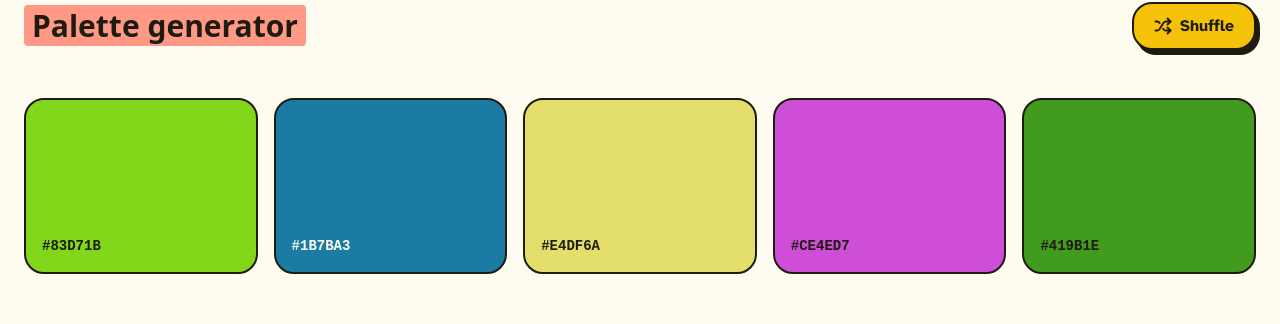
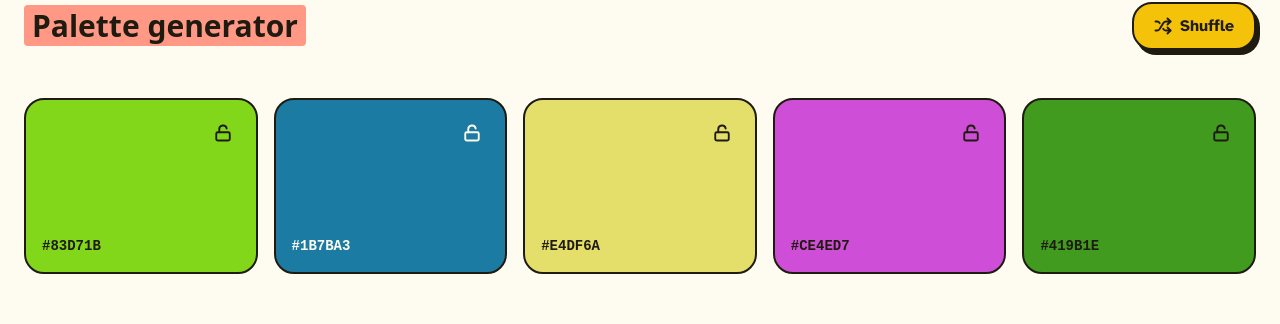
Before and after one commit to camilamarendazzo/ui-shelf, a React (Vite) app: page /palette-generator in a window 1280 px wide. Shown: the part 115-439 px from the top of the page. Built offline with nearby package versions, Linux system fonts and the light colour scheme.

Commit message:
feat: lock swatches

```diff
--- a/src/index.css
+++ b/src/index.css
@@ -41,6 +41,10 @@ Components like Chip read tokens at runtime via var().
     color: var(--color-ink);
   }
 
+  button {
+    cursor: pointer;
+  }
+
   :focus-visible {
     outline: 2px solid var(--color-brand-deep);
     outline-offset: 2px;
--- a/src/tools/palette-generator/PaletteGenerator.tsx
+++ b/src/tools/palette-generator/PaletteGenerator.tsx
@@ -6,7 +6,7 @@ import { usePalette } from "./usePalette";
 const accent = tools.find((tool) => tool.name === "Palette generator")?.color;
 
 function PaletteGenerator() {
-  const { palette, randomize } = usePalette();
+  const { palette, randomize, toggleLock } = usePalette();
 
   return (
     <section className="space-y-12">
@@ -29,7 +29,11 @@ function PaletteGenerator() {
       <ul className="grid grid-cols-2 gap-4 sm:grid-cols-3 lg:grid-cols-5">
         {palette.map((swatch, i) => (
           <li key={i}>
-            <Swatch rgb={swatch.rgb} />
+            <Swatch
+              rgb={swatch.rgb}
+              locked={swatch.locked}
+              onToggleLock={() => toggleLock(i)}
+            />
           </li>
         ))}
       </ul>
--- a/src/tools/palette-generator/components/Swatch.tsx
+++ b/src/tools/palette-generator/components/Swatch.tsx
@@ -1,20 +1,36 @@
+import { Lock, Unlock } from "lucide-react";
 import { formatHex, relativeLuminance } from "../../../lib/color";
 import type { Rgb } from "../../../lib/color";
 
-function Swatch({ rgb }: { rgb: Rgb }) {
+function Swatch({
+  rgb,
+  locked,
+  onToggleLock,
+}: {
+  rgb: Rgb;
+  locked: boolean;
+  onToggleLock: () => void;
+}) {
   const hex = formatHex(rgb);
   const onLightColor = relativeLuminance(rgb) > 0.2;
+  const contentColor = onLightColor ? "text-ink" : "text-paper";
+  const LockIcon = locked ? Lock : Unlock;
 
   return (
     <div
-      className="flex min-h-44 flex-col justify-end rounded-card border-2 border-ink p-4"
+      className="flex min-h-44 flex-col justify-between rounded-card border-2 border-ink p-4"
       style={{ backgroundColor: hex }}
     >
-      <span
-        className={`font-mono text-sm font-bold uppercase ${
-          onLightColor ? "text-ink" : "text-paper"
-        }`}
+      <button
+        type="button"
+        onClick={onToggleLock}
+        aria-pressed={locked}
+        aria-label={`Lock ${hex}`}
+        className={`self-end rounded-full p-2 transition hover:bg-ink/10 focus-visible:bg-ink/10 ${contentColor}`}
       >
+        <LockIcon aria-hidden="true" size={18} strokeWidth={2.5} />
+      </button>
+      <span className={`font-mono text-sm font-bold uppercase ${contentColor}`}>
         {hex}
       </span>
     </div>
--- a/src/tools/palette-generator/usePalette.ts
+++ b/src/tools/palette-generator/usePalette.ts
@@ -18,7 +18,19 @@ export function usePalette() {
   // Lazy initializer so the five colors are rolled once on mount
   const [palette, setPalette] = useState<PaletteSwatch[]>(randomSwatches);
 
-  const randomize = () => setPalette(randomSwatches());
+  const randomize = () =>
+    setPalette((prev) =>
+      prev.map((swatch) =>
+        swatch.locked ? swatch : { rgb: randomColor(), locked: false },
+      ),
+    );
 
-  return { palette, randomize };
+  const toggleLock = (index: number) =>
+    setPalette((prev) =>
+      prev.map((swatch, i) =>
+        i === index ? { ...swatch, locked: !swatch.locked } : swatch,
+      ),
+    );
+
+  return { palette, randomize, toggleLock };
 }
```
Also changed, not shown: 1 other file (tests, documents, lock files or other folders).
